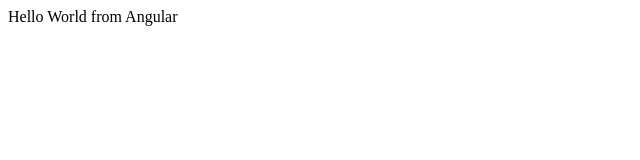
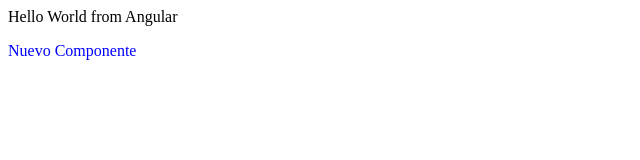
Before and after one commit to rgmcove/Angular-course, an Angular app in the folder app-angular/: page / in a window 1280 px wide. Shown: the top 160 px of the page, without its empty margins (0-640 px from the left). Built offline with nearby package versions, Linux system fonts and the light colour scheme.

Commit message:
feat: nuevo componente

```diff
--- a/app-angular/src/app/app.component.html
+++ b/app-angular/src/app/app.component.html
@@ -1 +1,3 @@
 {{ title }}
+
+<app-nuevo-componente/>
--- a/app-angular/src/app/app.component.ts
+++ b/app-angular/src/app/app.component.ts
@@ -1,10 +1,11 @@
 import { Component } from '@angular/core';
 import { RouterOutlet } from '@angular/router';
+import { NuevoComponenteComponent } from "./nuevo-componente/nuevo-componente.component";
 
 @Component({
   selector: 'app-root',
   standalone: true,
-  imports: [RouterOutlet],
+  imports: [RouterOutlet, NuevoComponenteComponent],
   templateUrl: './app.component.html',
   styleUrl: './app.component.css'
 })
--- /dev/null
+++ b/app-angular/src/app/nuevo-componente/nuevo-componente.component.css
@@ -0,0 +1,3 @@
+p {
+  color: blue;
+}
--- /dev/null
+++ b/app-angular/src/app/nuevo-componente/nuevo-componente.component.html
@@ -0,0 +1 @@
+<p>{{tituloNuevoComponenete}}</p>
--- /dev/null
+++ b/app-angular/src/app/nuevo-componente/nuevo-componente.component.ts
@@ -0,0 +1,12 @@
+import { Component } from '@angular/core';
+
+@Component({
+  selector: 'app-nuevo-componente',
+  standalone: true,
+  imports: [],
+  templateUrl: './nuevo-componente.component.html',
+  styleUrl: './nuevo-componente.component.css'
+})
+export class NuevoComponenteComponent {
+  tituloNuevoComponenete = 'Nuevo Componente';
+}
```
